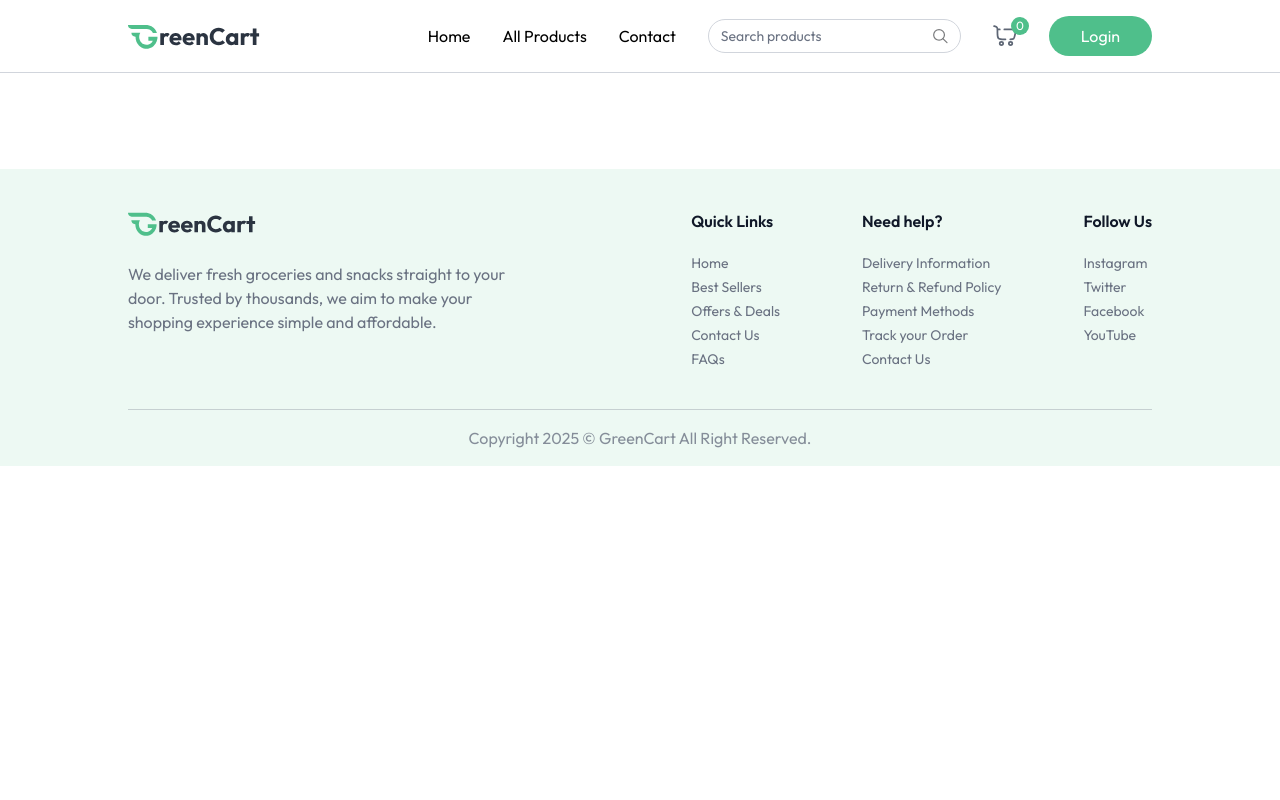
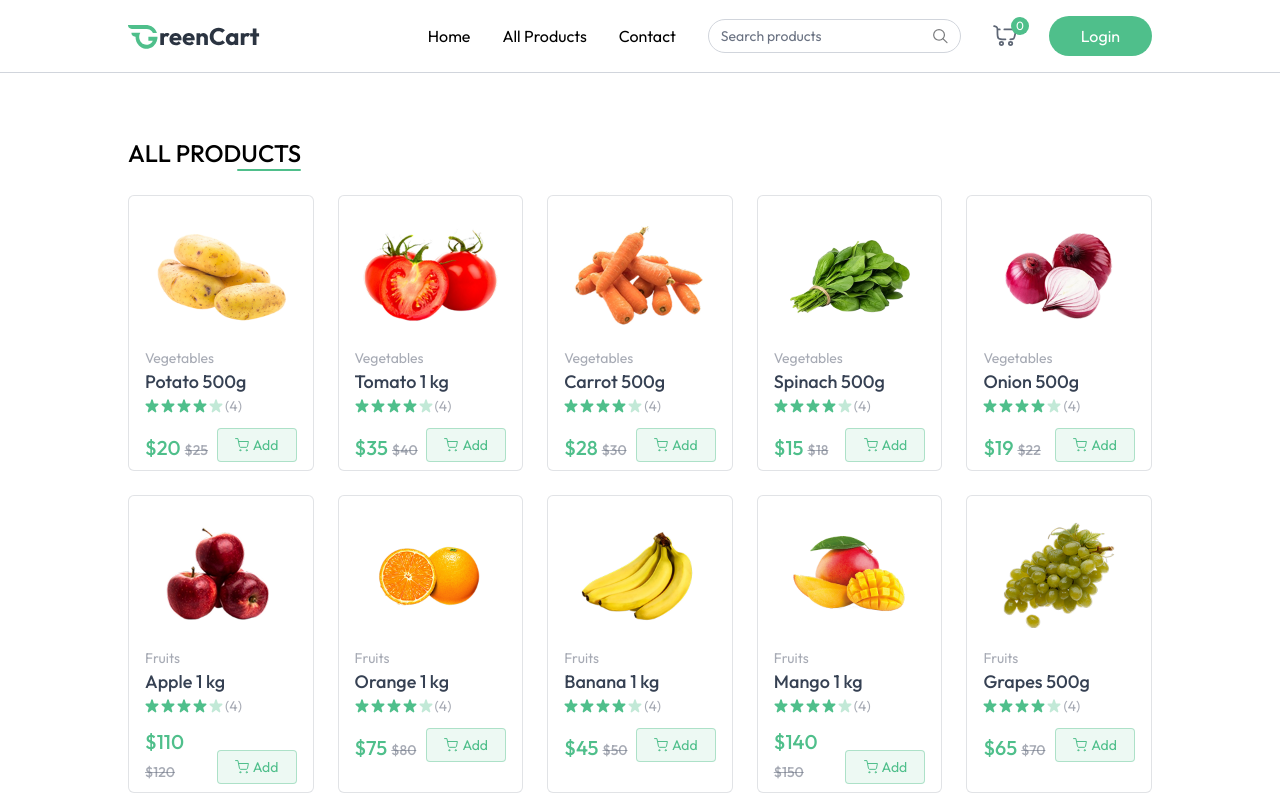
Before and after one commit to TheRealFarhanDev/GreenCart, a React (Vite) app in the folder frontend/: page /products in a window 1280 px wide. Shown: the top 800 px of the page. Built offline with nearby package versions, Linux system fonts and the light colour scheme.

Commit message:
All Products Page Completed

```diff
--- a/frontend/src/App.jsx
+++ b/frontend/src/App.jsx
@@ -1,10 +1,11 @@
 import { Route, Routes, useLocation } from "react-router-dom"
-import Navbar from "./components/navbar"
+import Navbar from "./components/Navbar.jsx"
 import Home from "./pages/Home"
 import { Toaster } from "react-hot-toast"
 import Footer from "./components/Footer"
 import { useAppContext } from "./context/AppContext"
 import Login from "./components/Login"
+import AllProducts from "./pages/AllProducts"
 
 function App() {
   const isSellerPath = useLocation().pathname.includes("seller")
@@ -19,6 +20,7 @@
         <div className={isSellerPath ? "" : "px-6 md:px-16 lg:px-24 xl:px-32"}>
           <Routes>
             <Route path="/" element={<Home />} />
+            <Route path="/products" element={<AllProducts />} />
           </Routes>
         </div>
         {!isSellerPath && <Footer />}
--- a/frontend/src/components/Navbar.jsx
+++ b/frontend/src/components/Navbar.jsx
@@ -1,31 +1,38 @@
-import { useState } from "react"
+import { useEffect, useState } from "react"
 import { NavLink } from "react-router-dom"
 import { assets } from "../assets/assets"
 import { useAppContext } from "../context/AppContext"
 
 const Navbar = () => {
     const [open, setOpen] = useState(false)
-    const { user, setUser, setShowUserLogin, navigate } = useAppContext();
+    const { user, setUser, setShowUserLogin, navigate, setSearchQuery, searchQuery } = useAppContext();
 
     const logout = async () => {
         setUser(null);
         navigate("/");
     }
+
+    useEffect(() => {
+        if (searchQuery.length > 0) {
+            navigate("/products")
+        }
+    }, [searchQuery])
+
     return (
         <nav className="flex items-center justify-between px-6 md:px-16 lg:px-24 xl:px-32 py-4 border-b border-gray-300 bg-white relative transition-all">
 
-            <NavLink to='/' onClick={()=>setOpen(false)}>
+            <NavLink to='/' onClick={() => setOpen(false)}>
                 <img src={assets.logo} alt="Logo" />
             </NavLink>
 
             {/* Desktop Menu */}
             <div className="hidden sm:flex items-center gap-8">
-                <NavLink to="/home" >Home</NavLink>
+                <NavLink to="/" >Home</NavLink>
                 <NavLink to="/products" >All Products</NavLink>
                 <NavLink to="/" >Contact</NavLink>
 
                 <div className="hidden lg:flex items-center text-sm gap-2 border border-gray-300 px-3 rounded-full">
-                    <input className="py-1.5 w-full bg-transparent outline-none placeholder-gray-500" type="text" placeholder="Search products" />
+                    <input onChange={(e) => setSearchQuery(e.target.value)} className="py-1.5 w-full bg-transparent outline-none placeholder-gray-500" type="text" placeholder="Search products" />
                     <img src={assets.search_icon} alt="search_icon" />
                 </div>
 
--- a/frontend/src/context/AppContext.jsx
+++ b/frontend/src/context/AppContext.jsx
@@ -16,6 +16,7 @@
 
     const [products, setProducts] = useState([])
     const [cartItems, setCartItems] = useState({})
+    const [searchQuery, setSearchQuery] = useState("");
 
     //fetch all product
     const fecthProducts = async () => {
@@ -61,7 +62,7 @@
         fecthProducts()
     }, [])
 
-    const value = { navigate, user, setUser, isSeller, setIsSeller, showUserLogin, setShowUserLogin, products, currency, addToCart, UpdateCartitem, RemoveFromCart, cartItems }
+    const value = { navigate, user, setUser, isSeller, setIsSeller, showUserLogin, setShowUserLogin, products, currency, addToCart, UpdateCartitem, RemoveFromCart, cartItems, searchQuery, setSearchQuery }
 
     return <AppContext.Provider value={value}>
         {children}
--- a/frontend/src/pages/AllProducts.jsx
+++ b/frontend/src/pages/AllProducts.jsx
@@ -1,11 +1,35 @@
-import React from 'react'
+import React, { useEffect, useState } from 'react'
+import { useAppContext } from '../context/AppContext'
+import ProductCart from '../components/ProductCart';
 
 const AllProducts = () => {
-  return (
-    <div>
+    const { products, searchQuery } = useAppContext();
+    const [filteredProducts, setFilteredProducts] = useState([]);
 
-    </div>
-  )
+    useEffect(() => {
+        if (searchQuery.length > 0) {
+            setFilteredProducts(products.filter(product =>
+                product.name.toLowerCase().includes(searchQuery.toLowerCase())
+            ))
+        } else {
+            setFilteredProducts(products);
+        }
+    }, [products, searchQuery])
+
+    return (
+        <div className='mt-16 flex flex-col'>
+            <div className='flex flex-col items-end w-max'>
+                <p className='text-2xl font-medium uppercase'>All Products</p>
+                <div className='w-16 h-0.5 bg-primary rounded-full'></div>
+            </div>
+
+            <div className='grid grid-cols-2 gap-3 mt-6 sm:grid-cols-3 md:grid-cols-4 md:gap-6 lg:grid-cols-5'>
+                {filteredProducts.filter((product)=>product.inStock).map((product, index)=>(
+                    <ProductCart key={index} product={product}/>
+                ))}
+            </div>
+        </div>
+    )
 }
 
 export default AllProducts
```
